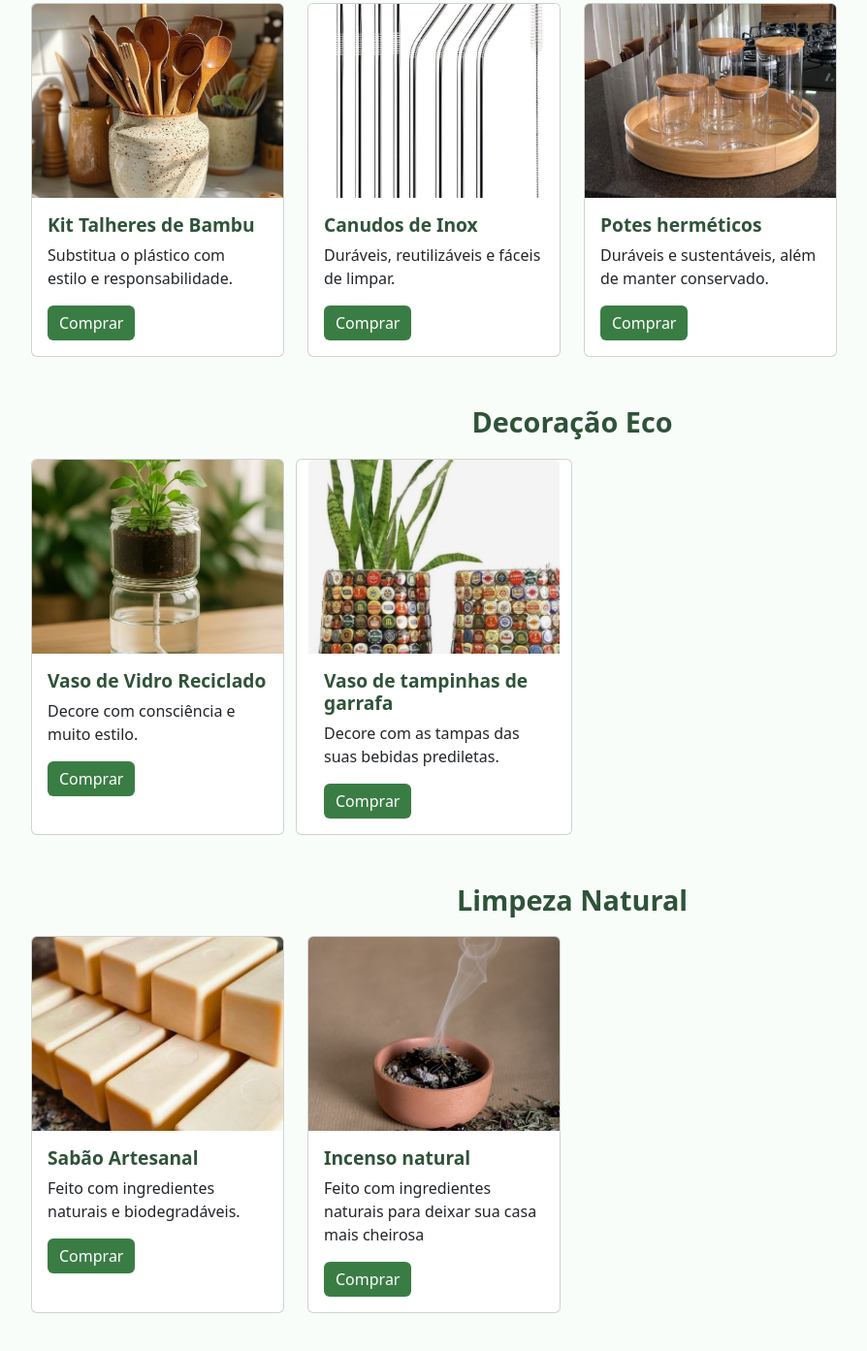
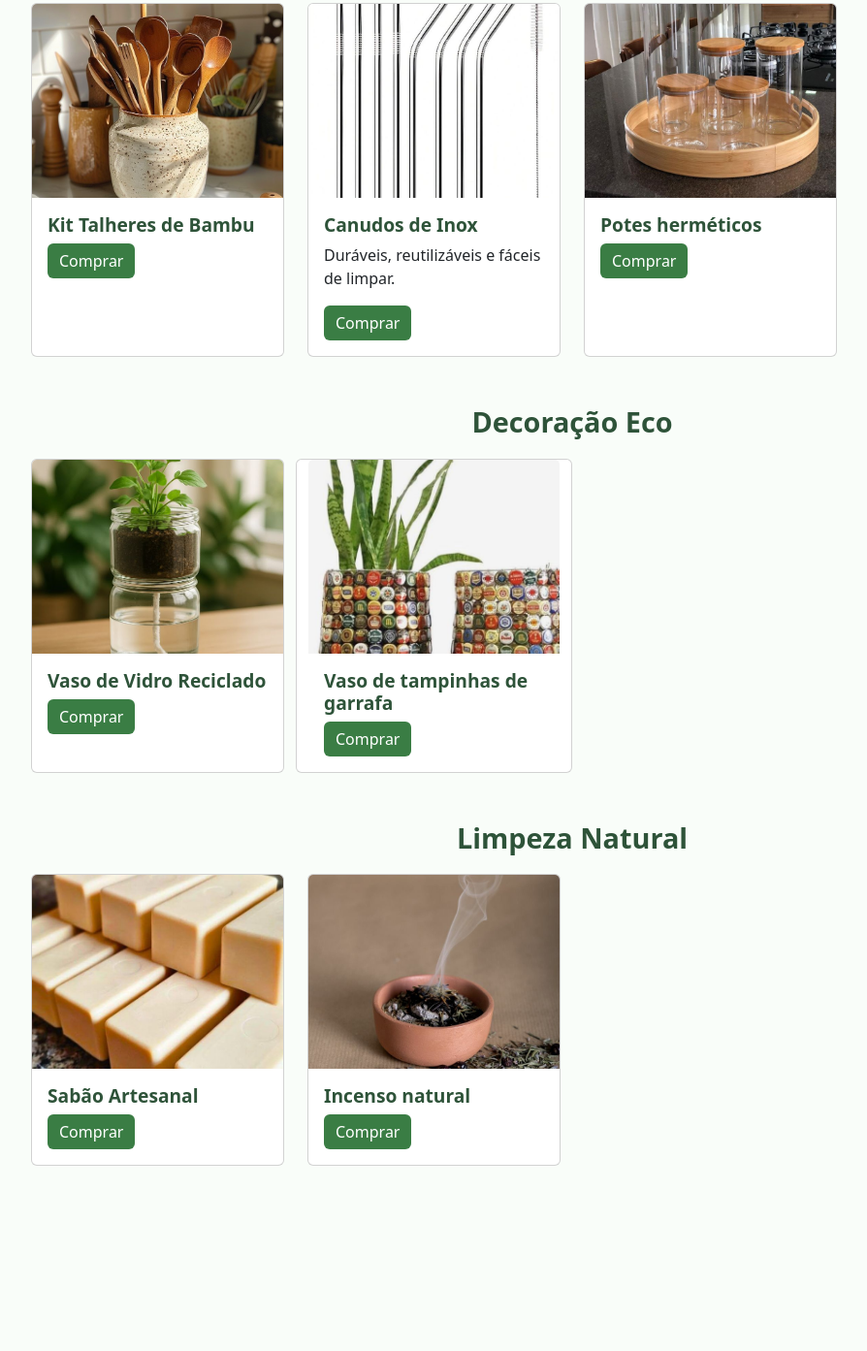
Before and after one commit to DudaFror/CP04-Front-End, a plain HTML site: page index.html in a window 1280 px wide. Shown: the part 561-1954 px from the top of the page at 97% size, without its empty margins (50-944 px from the left). After the commit the page ends 1811 px from the top, so only its background shows below. Drawn offline with nearby package versions, Linux system fonts and the light colour scheme.

Commit message:
Página home atualizada

```diff
--- a/index.html
+++ b/index.html
@@ -56,8 +56,7 @@
           <img src="./img/talheresBambu.jpeg" class="card-img-top" alt="Kit Talheres Bambu">
           <div class="card-body">
             <h5 class="card-title">Kit Talheres de Bambu</h5>
-            <p class="card-text">Substitua o plástico com estilo e responsabilidade.</p>
-            <a href="#" class="btn btn-success">Comprar</a>
+            <a href="./pages/talheres-bambu.html" class="btn btn-success">Comprar</a>
           </div>
         </div>
       </div>
@@ -67,7 +66,7 @@
           <div class="card-body">
             <h5 class="card-title">Canudos de Inox</h5>
             <p class="card-text">Duráveis, reutilizáveis e fáceis de limpar.</p>
-            <a href="#" class="btn btn-success">Comprar</a>
+            <a href="./pages/canudos-inox.html" class="btn btn-success">Comprar</a>
           </div>
         </div>
       </div>
@@ -76,8 +75,7 @@
             <img src="./img/pote.jpeg" class="card-img-top" alt="Canudo de Inox">
             <div class="card-body">
                 <h5 class="card-title">Potes herméticos</h5>
-                <p class="card-text">Duráveis e sustentáveis, além de manter conservado.</p>
-                <a href="#" class="btn btn-success">Comprar</a>
+                <a href="./pages/pote-hermetico.html" class="btn btn-success">Comprar</a>
             </div>
             </div>
         </div>
@@ -90,8 +88,7 @@
           <img src="./img/vasoPoteVidro.jpeg" class="card-img-top" alt="Vaso Reciclado de potes de vidro">
           <div class="card-body">
             <h5 class="card-title">Vaso de Vidro Reciclado</h5>
-            <p class="card-text">Decore com consciência e muito estilo.</p>
-            <a href="#" class="btn btn-success">Comprar</a>
+            <a href="./pages/vaso-vidro-reciclado.html" class="btn btn-success">Comprar</a>
           </div>
         </div>
       </div>
@@ -99,8 +96,7 @@
           <img src="./img/vasoTampinha.jpeg" class="card-img-top" alt="Vaso Reciclado de tampinhas">
           <div class="card-body">
             <h5 class="card-title">Vaso de tampinhas de garrafa</h5>
-            <p class="card-text">Decore com as tampas das suas bebidas prediletas.</p>
-            <a href="#" class="btn btn-success">Comprar</a>
+            <a href="./pages/vaso-tampinhas-reciclavel.html" class="btn btn-success">Comprar</a>
           </div>
         </div>
       </div>
@@ -112,8 +108,7 @@
           <img src="./img/sabao.jpeg" class="card-img-top" alt="Sabão Artesanal">
           <div class="card-body">
             <h5 class="card-title">Sabão Artesanal</h5>
-            <p class="card-text">Feito com ingredientes naturais e biodegradáveis.</p>
-            <a href="#" class="btn btn-success">Comprar</a>
+            <a href="./pages/sabao-artesanal.html" class="btn btn-success">Comprar</a>
           </div>
         </div>
       </div>
@@ -122,8 +117,7 @@
           <img src="./img/incenso.jpeg" class="card-img-top" alt="Incenso natural">
           <div class="card-body">
             <h5 class="card-title">Incenso natural</h5>
-            <p class="card-text">Feito com ingredientes naturais para deixar sua casa mais cheirosa</p>
-            <a href="#" class="btn btn-success">Comprar</a>
+            <a href="./pages/incenso-natural.html" class="btn btn-success">Comprar</a>
           </div>
         </div>
       </div>
```
